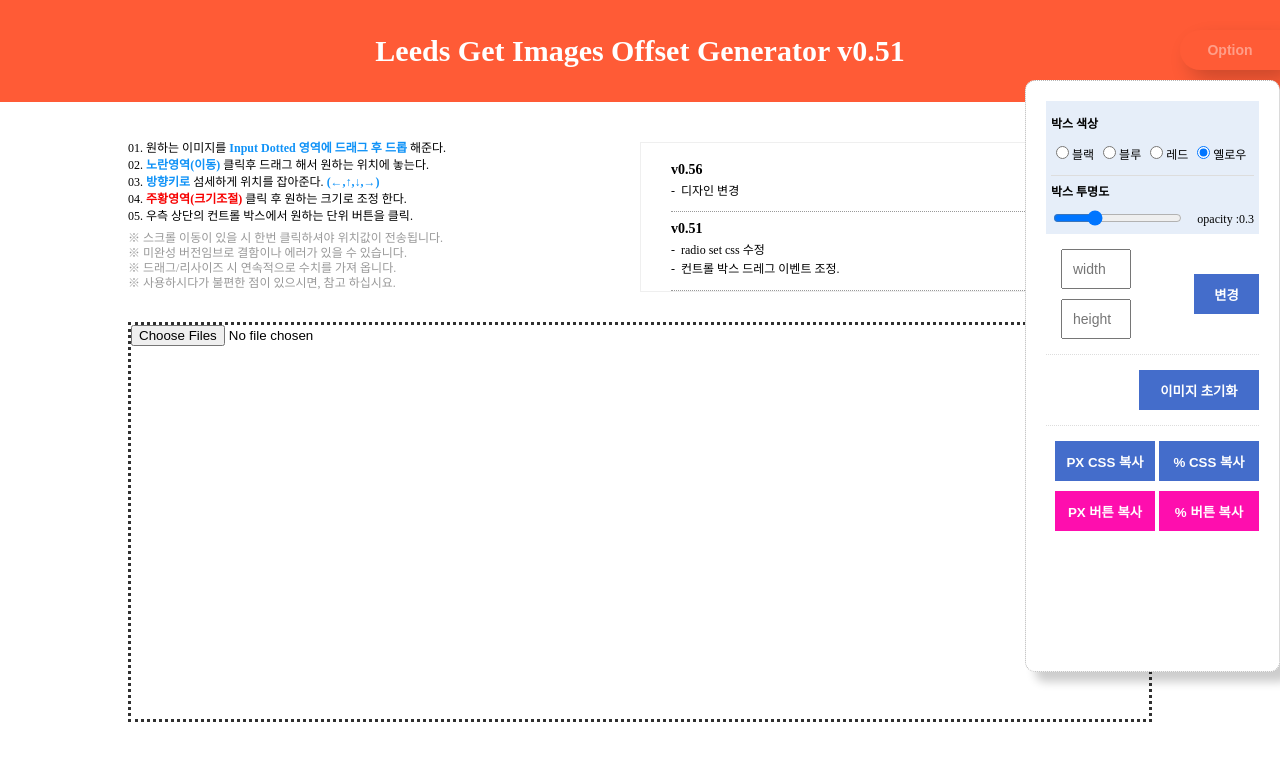
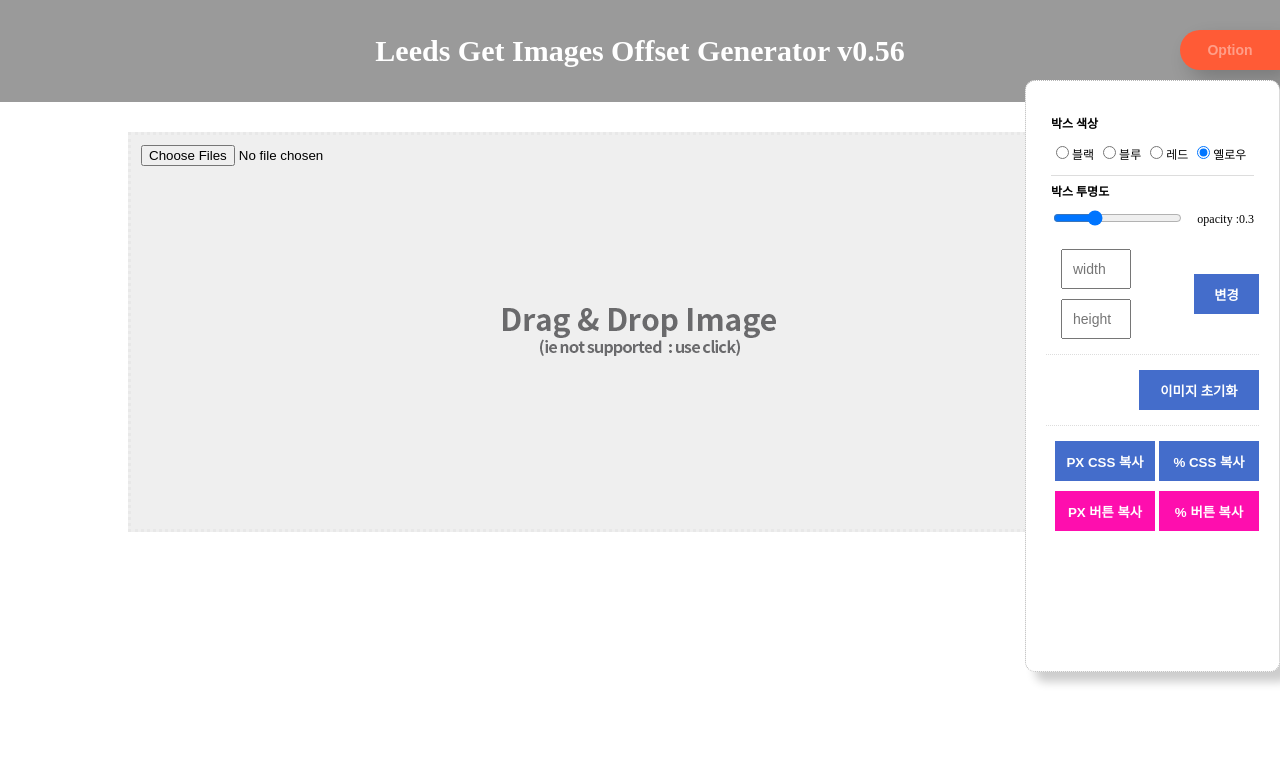
Before and after one commit to daesung6756/imageOffsetGuide.io, a plain HTML site: page index.html in a window 1280 px wide. Both pictures are taken after a click on the button "Option". Drawn offline with nearby package versions, Linux system fonts and the light colour scheme.

Commit message:
디자인 변경 0.56

```diff
--- a/css/img-offset.css
+++ b/css/img-offset.css
@@ -1,6 +1,6 @@
 html, body{width:100%;height:100%;}
 * {box-sizing:border-box}
-.header {align-items: center;background:#ff5b36;}
+.header {align-items: center;background:#9a9a9a;}
 .header .inner {max-width:1024px;width:100%;margin:0 auto;}
 .header .inner .title {color:#fff;}
 .input-text-set {display:inline-block;height:40px;line-height:40px;padding:0 10px;width:70px;margin:5px;}
@@ -30,7 +30,7 @@ html, body{width:100%;height:100%;}
 .release-info > ul > li > ul > li {position:relative;font-size:12px;line-height:1.6;padding-left:10px;}
 .release-info > ul > li > ul > li:before {content:'-';position:absolute;top:0;left:0;}
 
-.box-control {background:#e6eef9;padding:5px;}
+.box-control {padding:5px;}
 .box-control .ctrl-inner {position:relative;padding-right:70px;}
 .box-control .resualt-value {position:absolute;right:0;top:50%;transform:translateY(-50%);font-size:12px;}
 .box-control .color-ctrl{padding-bottom:10px;border-bottom:1px solid #ddd;line-height:1.4;}
@@ -54,8 +54,8 @@ html, body{width:100%;height:100%;}
 .img-view-reset{width:120px;height:40px;cursor:pointer;background:#446dcb;border:1px solid #446dcb;color:#fff;font-weight:bold;}
 
 .file-up {margin-top:30px;}
-.file-up input{display:block;max-width:1024px;width:100%;height:400px;margin:0 auto;border:3px dotted #303030;}
-.file-up input:hover {background:#efefef;}
+.file-up input{display:block;max-width:1024px;width:100%;height:400px;margin:0 auto;border:3px dotted #e8e8e8;padding:10px;background:#efefef url("../images/common/drag_drop_text.png") center center no-repeat;transition: background .3s, border .3s;outline:none}
+.file-up input:hover {background-color:transparent;transition: background .3s, border .3s;border:3px dotted #666;}
 
 /* set */
 .radio-set label{font-size:12px;vertical-align: top;line-height:16px;cursor:pointer;padding:5px 0;}
--- a/index.html
+++ b/index.html
@@ -79,12 +79,13 @@
 <div class="wrap">
     <div class="header">
         <div class="inner">
-            <h1 class="title tc">Leeds Get Images Offset Generator v0.51</h1>
+            <h1 class="title tc">Leeds Get Images Offset Generator v0.56</h1>
         </div>
     </div>
 
     <div class="container">
         <div class="content">
+            <!-- 제작 정보 : Start
             <div class="row mt40" style="max-width:1024px;">
                 <div class="column n2">
                     <ol class="ol-list">
@@ -155,6 +156,7 @@
                     </div>
                 </div>
             </div>
+            제작 정보 : END -->
             <div class="local-img-view">
                 <fieldset class="file-up">
                     <input type="file" id="files" name="files[]" multiple  class="fake" />
```
Also changed, not shown: images/common/drag_drop_text.png (added).
